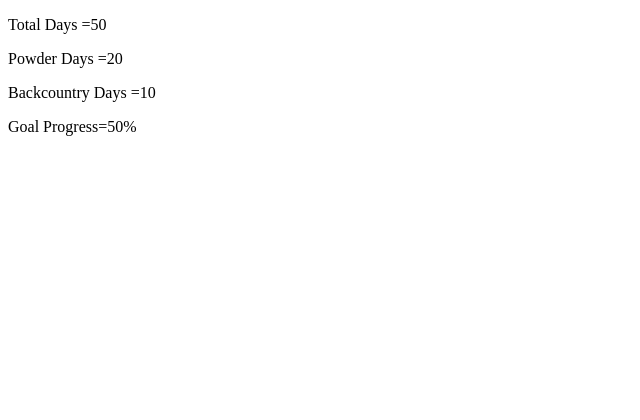
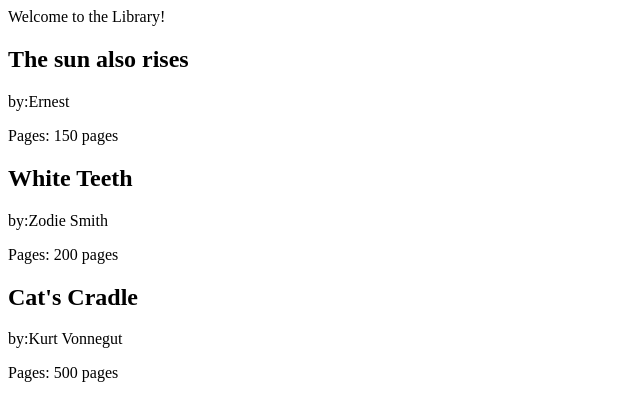
Before and after one commit to shwetarewatkar/React_learning, a React (Create React App) app in the folder ch02/my-first-app/: page / in a window 1280 px wide. Shown: the top 420 px of the page, without its empty margins (0-640 px from the left). Built offline with nearby package versions, Linux system fonts and the light colour scheme.

Commit message:
Update index.js

```diff
--- a/ch02/my-first-app/src/index.js
+++ b/ch02/my-first-app/src/index.js
@@ -14,48 +14,43 @@
 import React,{Component} from 'react'
 import {render} from 'react-dom'
 
-let skiData ={
-    total: 50,
-    powder: 20,
-    backcountry: 10,
-    goal: 100
+let bookList = [
+    {"title":"The sun also rises", "author":"Ernest", "pages":150},
+    {"title":"White Teeth", "author":"Zodie Smith", "pages":200},
+    {"title":"Cat's Cradle", "author":"Kurt Vonnegut","pages":500}
+]
+
+const Book = ({title, author, pages}) =>{
+    return(
+        <section>
+            <h2>{title}</h2>
+            <p>by:{author}</p>
+            <p>Pages: {pages} pages</p>
+        </section>
+    )
 }
 
-const getPercent = decimal => {
-    return decimal * 100 + '%'
-}
-const calcGoalProgress = (total,goal) =>{
-    return getPercent(total/goal)
-}
+const Library = ({books}) => {
+    return(
+        <div>
+            Welcome to the Library!
+            {books.map(
+                book =>
+                <Book
+                title = {book.title}
+                author={book.author}
+                pages={book.pages}>
+                </Book>
 
-const SkiDayCounter = ({total,powder,backcountry,goal}) =>{
-    return(
-        <section>
-                <div>
-                    <p>Total Days ={total}</p>
-                </div>
-                <div>
-                    <p>Powder Days ={powder}</p>
-                </div>
-                <div>
-                    <p>Backcountry Days ={backcountry}</p>
-                </div>
-                <div>
-                    <p>Goal Progress={calcGoalProgress(total,goal)}</p>
-                </div>
-            </section>
+            )}
+        </div>
     )
 }
 
 
 render(
     //making dynamic using React props
-    <SkiDayCounter
-    total={skiData.total}
-    powder={skiData.powder}
-    backcountry={skiData.backcountry}
-    goal={skiData.goal}
-    />,
+    <Library books={bookList}/>,
     document.getElementById('root')
 
 )
```
